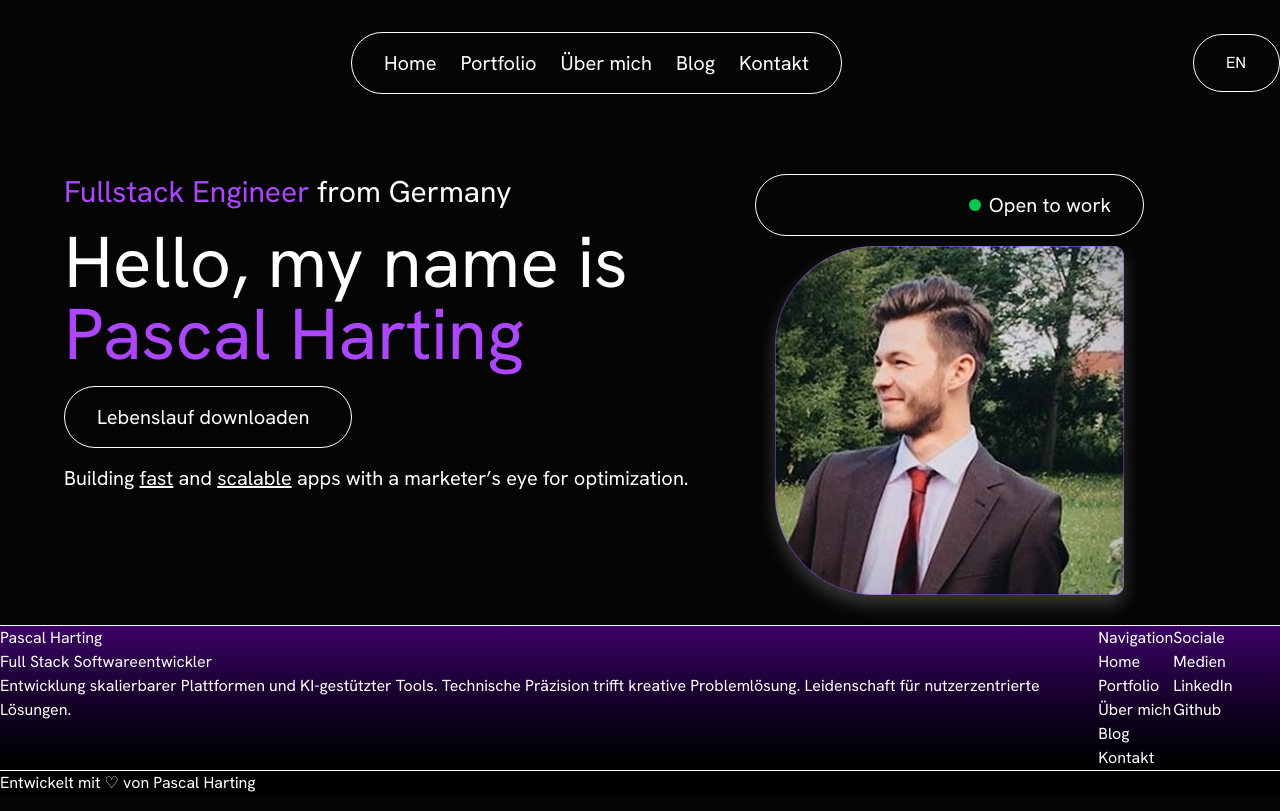
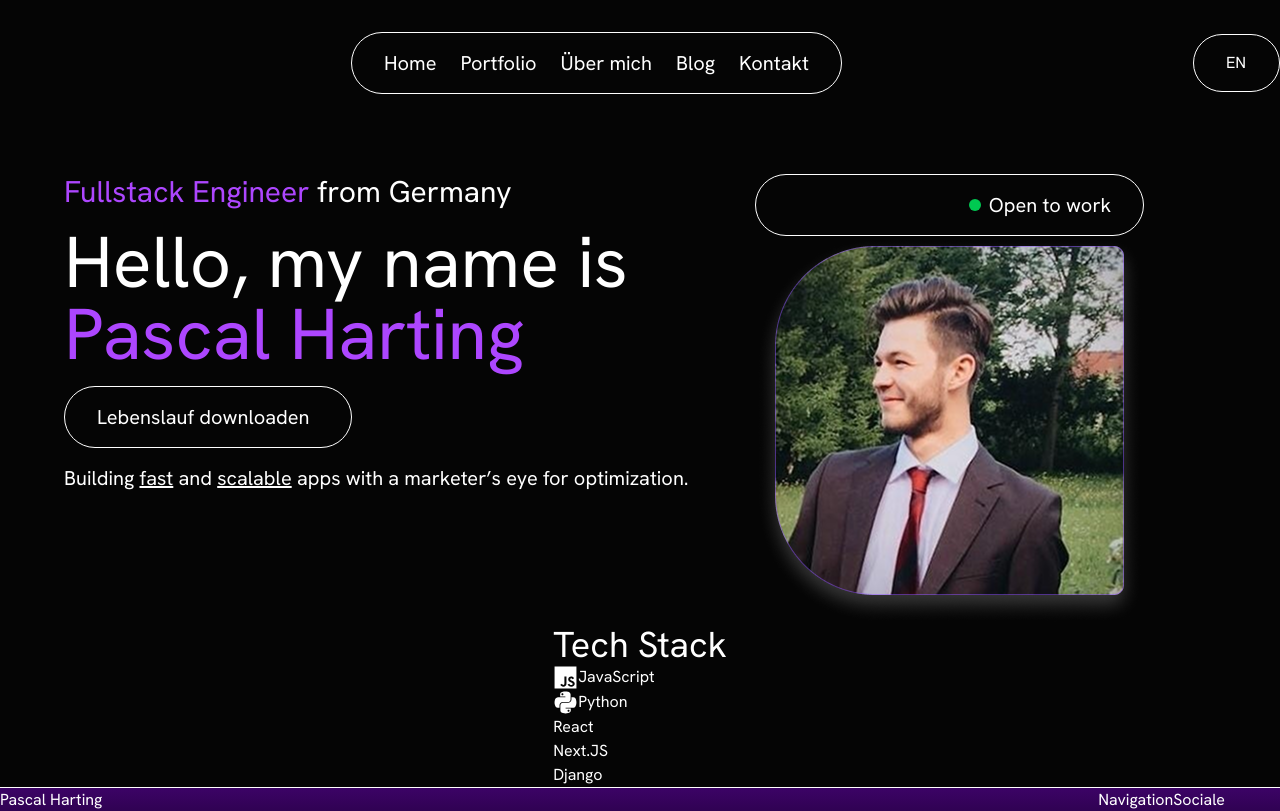
Before and after one commit to p-harting/portfolio, a Next.js app: page /blog in a window 1280 px wide. Shown: the top 811 px of the page. Built offline with nearby package versions, Linux system fonts and the light colour scheme.

Commit message:
Create TechStack and Icon components and add to home page

```diff
--- a/app/[lang]/(root)/page.tsx
+++ b/app/[lang]/(root)/page.tsx
@@ -1,4 +1,6 @@
 import Hero from "@/components/Hero";
+import TechStack from "@/components/TechStack";
+
 import { Locale, Dictionary } from "@/i18n-config";
 import { getDictionary } from "@/utils/get-dictionary";
 
@@ -8,8 +10,9 @@ export default async function Home({params,}: {params: Promise<{ lang: Locale }>
   const dictionary: Dictionary = await getDictionary(awaitedParams.lang);
 
   return (
-    <main className="flex justify-center items-center mt-8">
+    <main className="flex flex-col justify-center items-center mt-8">
       <Hero dictionary={dictionary.hero} currentLang={awaitedParams.lang} />
+      <TechStack />
     </main>
   );
 }
--- /dev/null
+++ b/app/[lang]/(root)/techstack.ts
@@ -0,0 +1,7 @@
+export const techstack = [
+    {icon: "JavaScript", name: "JavaScript"},
+    {icon: "Python", name: "Python"},
+    {icon: "React", name: "React"},
+    {icon: "NextJs", name: "Next.JS"},
+    {icon: "Django", name: "Django"},
+]
--- /dev/null
+++ b/components/Icons/JavaScriptIcon.tsx
@@ -0,0 +1,14 @@
+const JavaScriptIcon = () => (
+  <svg
+    xmlns="http://www.w3.org/2000/svg"
+    width="25"
+    height="25"
+    viewBox="0 0 448 512"
+    fill="currentColor"
+    className="text-white"
+    >
+    <path d="M0 32v448h448V32H0zm243.8 349.4c0 43.6-25.6 63.5-62.9 63.5-33.7 0-53.2-17.4-63.2-38.5l34.3-20.7c6.6 11.7 12.6 21.6 27.1 21.6 13.8 0 22.6-5.4 22.6-26.5V237.7h42.1v143.7zm99.6 63.5c-39.1 0-64.4-18.6-76.7-43l34.3-19.8c9 14.7 20.8 25.6 41.5 25.6 17.4 0 28.6-8.7 28.6-20.8 0-14.4-11.4-19.5-30.7-28l-10.5-4.5c-30.4-12.9-50.5-29.2-50.5-63.5 0-31.6 24.1-55.6 61.6-55.6 26.8 0 46 9.3 59.8 33.7L368 290c-7.2-12.9-15-18-27.1-18-12.3 0-20.1 7.8-20.1 18 0 12.6 7.8 17.7 25.9 25.6l10.5 4.5c35.8 15.3 55.9 31 55.9 66.2 0 37.8-29.8 58.6-69.7 58.6z"/>
+  </svg>
+);
+
+export default JavaScriptIcon;
--- /dev/null
+++ b/components/Icons/PythonIcon.tsx
@@ -0,0 +1,14 @@
+const PythonIcon = () => (
+  <svg
+    xmlns="http://www.w3.org/2000/svg"
+    width="25"
+    height="25"
+    viewBox="0 0 448 512"
+    fill="currentColor"
+    className="text-white"
+    >
+    <path d="M439.8 200.5c-7.7-30.9-22.3-54.2-53.4-54.2h-40.1v47.4c0 36.8-31.2 67.8-66.8 67.8H172.7c-29.2 0-53.4 25-53.4 54.3v101.8c0 29 25.2 46 53.4 54.3 33.8 9.9 66.3 11.7 106.8 0 26.9-7.8 53.4-23.5 53.4-54.3v-40.7H226.2v-13.6h160.2c31.1 0 42.6-21.7 53.4-54.2 11.2-33.5 10.7-65.7 0-108.6zM286.2 404c11.1 0 20.1 9.1 20.1 20.3 0 11.3-9 20.4-20.1 20.4-11 0-20.1-9.2-20.1-20.4 .1-11.3 9.1-20.3 20.1-20.3zM167.8 248.1h106.8c29.7 0 53.4-24.5 53.4-54.3V91.9c0-29-24.4-50.7-53.4-55.6-35.8-5.9-74.7-5.6-106.8 .1-45.2 8-53.4 24.7-53.4 55.6v40.7h106.9v13.6h-147c-31.1 0-58.3 18.7-66.8 54.2-9.8 40.7-10.2 66.1 0 108.6 7.6 31.6 25.7 54.2 56.8 54.2H101v-48.8c0-35.3 30.5-66.4 66.8-66.4zm-6.7-142.6c-11.1 0-20.1-9.1-20.1-20.3 .1-11.3 9-20.4 20.1-20.4 11 0 20.1 9.2 20.1 20.4s-9 20.3-20.1 20.3z"/>
+  </svg>
+);
+
+export default PythonIcon;
--- /dev/null
+++ b/components/Icons/index.tsx
@@ -0,0 +1,2 @@
+export { default as JavaScriptIcon } from './JavaScriptIcon';
+export { default as PythonIcon } from './PythonIcon';
--- /dev/null
+++ b/components/TechStack.tsx
@@ -0,0 +1,30 @@
+import { techstack } from "@/app/[lang]/(root)/techstack";
+import { JavaScriptIcon, PythonIcon } from "./Icons";
+
+export default function TechStack() {
+
+    const iconComponents: Record<string, React.FC> = {
+        JavaScript: JavaScriptIcon,
+        Python: PythonIcon,
+    };
+
+
+    const techStackList = techstack.map((tech) => {
+        const Icon = iconComponents[tech.icon];
+        return (
+            <div key={tech.name} className="flex flex-row">
+                <div className="flex">
+                    {Icon && <Icon />}
+                    <p className="text-white">{tech.name}</p>
+                </div>
+            </div>
+        )
+    })
+
+    return (
+        <div>
+            <h2 className="text-white text-4xl">Tech Stack</h2>
+            {techStackList}
+        </div>
+    )
+}
```
